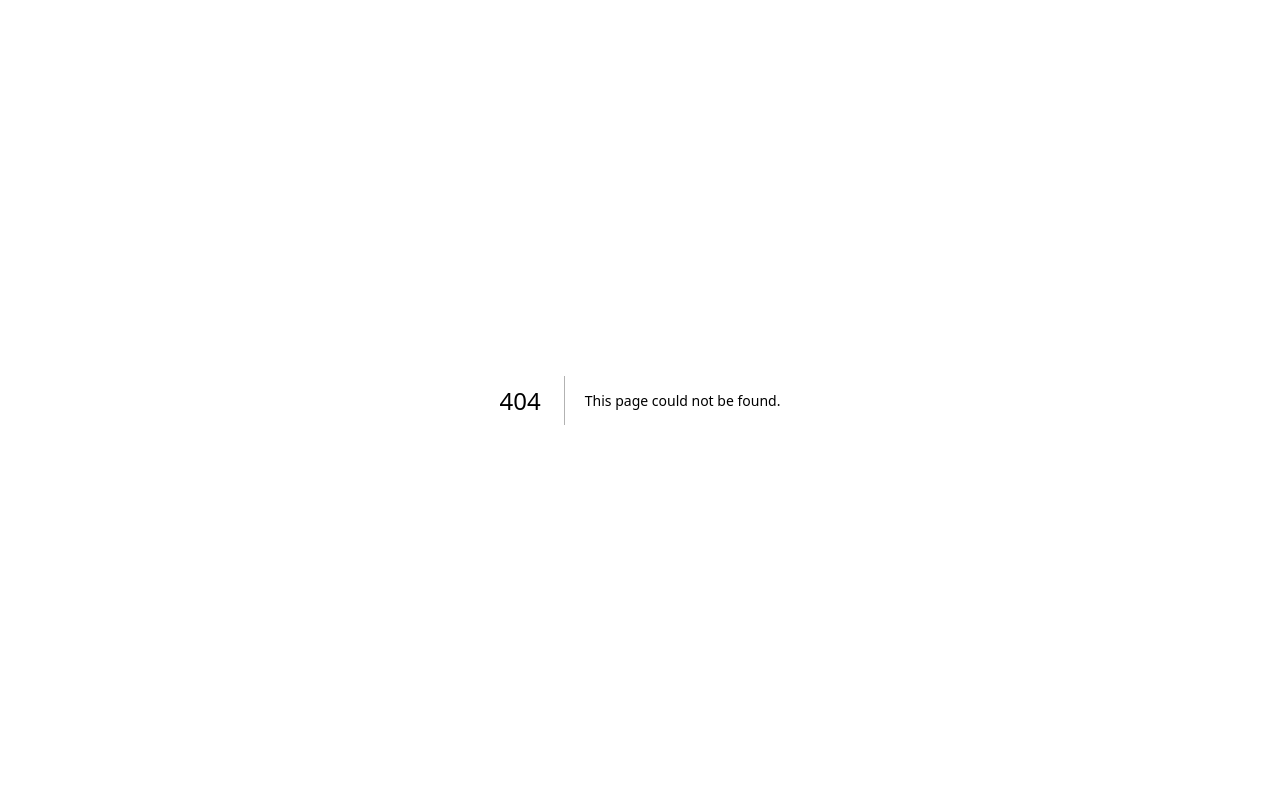
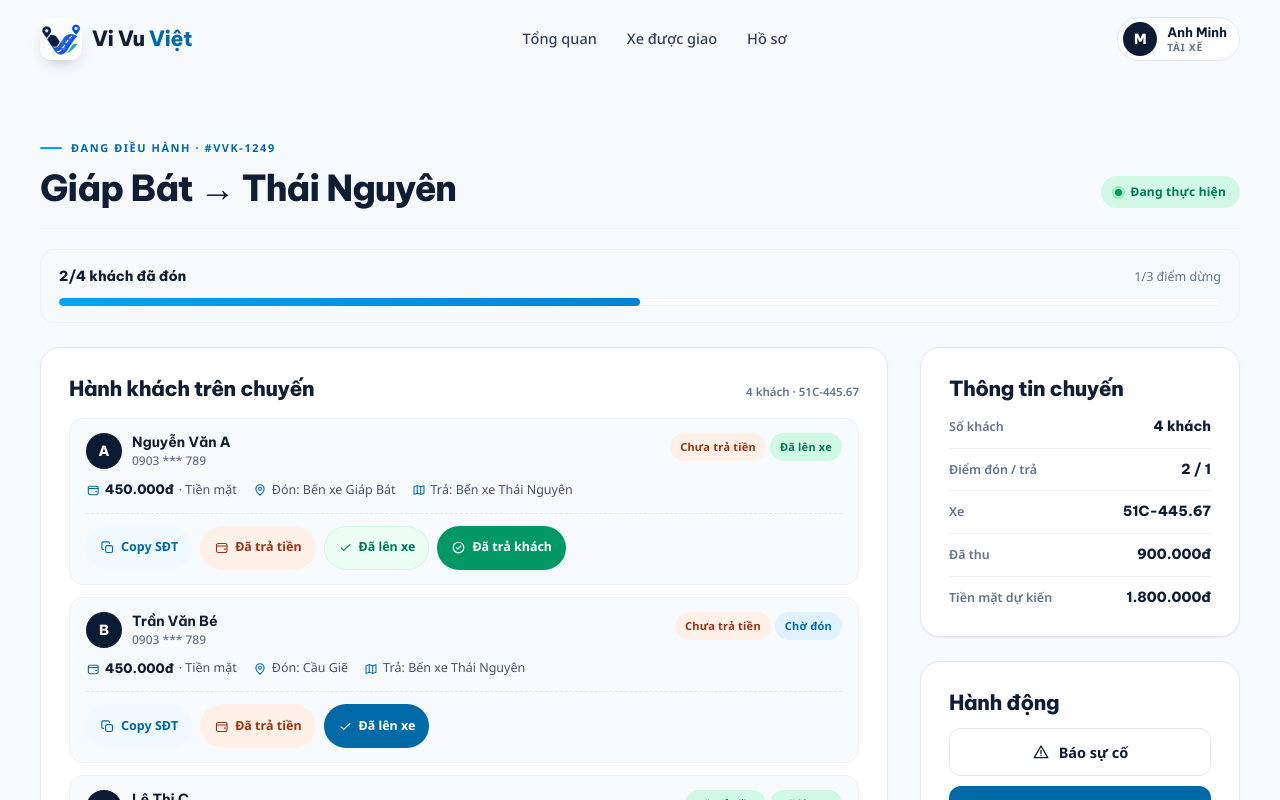
Before and after one commit to ViVuViet/ViVuViet-frontend-driver, a Next.js app: page /dieu-hanh in a window 1280 px wide. Before the commit this address had no page. Shown: the top 800 px of the page. Built offline with nearby package versions, Linux system fonts and the light colour scheme.

Commit message:
feat: hoan thien trang dieu hanh, panel hanh khach va trang thai don tra

```diff
--- /dev/null
+++ b/src/app/(driver)/dieu-hanh/_components/passengers-panel.tsx
@@ -0,0 +1,163 @@
+import { Icon } from "@/components/ui/icon";
+import { operateTrip } from "@/lib/mock/operate";
+import type { Passenger, PassengerStatus } from "@/types";
+
+const PANEL =
+  "rounded-[20px] border border-line bg-surface p-[clamp(20px,2.6vw,28px)] shadow-xs";
+const PANEL_TITLE =
+  "font-heading text-[clamp(1.1rem,1.7vw,1.3rem)] font-extrabold leading-tight tracking-[-0.02em] text-ink";
+
+const STAGE: Record<
+  PassengerStatus,
+  { label: string; className: string }
+> = {
+  "cho-don": { label: "Chờ đón", className: "bg-sky-100 text-sky-700" },
+  "da-don": { label: "Đã lên xe", className: "bg-emerald-100 text-emerald-700" },
+  "da-tra": { label: "Hoàn thành", className: "bg-emerald-100 text-emerald-700" },
+};
+
+const BADGE =
+  "inline-flex items-center rounded-full px-2.5 py-[5px] text-[11px] font-bold tracking-[0.02em] whitespace-nowrap";
+const ACTION =
+  "inline-flex min-h-11 items-center justify-center gap-1.5 rounded-full px-3.5 text-[12.5px] font-bold transition-colors max-[640px]:w-full";
+const ACTION_DONE =
+  "bg-emerald-50 text-emerald-700 shadow-[inset_0_0_0_1px_#d1fae5] hover:bg-emerald-100";
+
+function PassengerCard({ passenger }: { passenger: Passenger }) {
+  const stage = STAGE[passenger.status];
+  const completed = passenger.status === "da-tra";
+
+  return (
+    <article
+      className={`rounded-[14px] border px-4 py-3.5 ${
+        completed
+          ? "border-emerald-100 bg-emerald-50"
+          : "border-line-soft bg-canvas"
+      }`}
+    >
+      <div className="flex flex-wrap items-start justify-between gap-x-3 gap-y-2">
+        <div className="flex min-w-0 items-center gap-2.5">
+          <span
+            aria-hidden="true"
+            className="grid h-9 w-9 flex-none place-items-center rounded-full bg-navy-800 font-heading text-sm font-extrabold text-white"
+          >
+            {passenger.initial}
+          </span>
+          <div>
+            <strong className="block font-heading text-sm font-bold leading-[1.3] text-ink">
+              {passenger.name}
+            </strong>
+            <span className="mt-0.5 block text-xs font-medium text-slate-500">
+              {passenger.phoneMasked}
+            </span>
+          </div>
+        </div>
+
+        <div className="inline-flex flex-none flex-wrap justify-end gap-1">
+          <span
+            className={`${BADGE} ${
+              passenger.paid
+                ? "bg-emerald-100 text-emerald-700"
+                : "bg-[#fff1e7] text-[#9a3412]"
+            }`}
+          >
+            {passenger.paid ? "Đã trả tiền" : "Chưa trả tiền"}
+          </span>
+          <span className={`${BADGE} ${stage.className}`}>{stage.label}</span>
+        </div>
+      </div>
+
+      <div className="mt-2.5 flex flex-wrap gap-x-4 gap-y-1 text-[12.5px] text-slate-600">
+        <span className="inline-flex items-center gap-[5px]">
+          <Icon name="wallet" className="h-3.5 w-3.5 text-sky-700" />
+          <strong className="font-heading text-[13px] font-extrabold text-ink">
+            {passenger.fare}
+          </strong>
+          <span>· {passenger.paymentMethod}</span>
+        </span>
+        <span className="inline-flex items-center gap-[5px]">
+          <Icon name="pin" className="h-3.5 w-3.5 text-sky-700" />
+          Đón: {passenger.pickup}
+        </span>
+        <span className="inline-flex items-center gap-[5px]">
+          <Icon name="map" className="h-3.5 w-3.5 text-sky-700" />
+          Trả: {passenger.dropoff}
+        </span>
+      </div>
+
+      <div className="mt-3 flex flex-wrap gap-2 border-t border-dashed border-line pt-3 max-[640px]:flex-col">
+        <button
+          type="button"
+          className={`${ACTION} bg-sky-50 text-sky-700 hover:bg-sky-100 hover:text-sky-800`}
+        >
+          <Icon name="copy" className="h-[15px] w-[15px]" />
+          <span>Copy SĐT</span>
+        </button>
+
+        <button
+          type="button"
+          aria-pressed={passenger.paid}
+          className={`${ACTION} ${
+            passenger.paid
+              ? ACTION_DONE
+              : "bg-[#fff1e7] text-[#9a3412] hover:bg-orange-100 hover:text-orange-600"
+          }`}
+        >
+          <Icon name="wallet" className="h-[15px] w-[15px]" />
+          Đã trả tiền
+        </button>
+
+        {passenger.status !== "da-tra" ? (
+          <button
+            type="button"
+            aria-pressed={passenger.status === "da-don"}
+            className={`${ACTION} ${
+              passenger.status === "da-don"
+                ? ACTION_DONE
+                : "bg-sky-700 text-white hover:bg-sky-800"
+            }`}
+          >
+            <Icon name="check" className="h-[15px] w-[15px]" />
+            Đã lên xe
+          </button>
+        ) : null}
+
+        {passenger.status !== "cho-don" ? (
+          <button
+            type="button"
+            aria-pressed={passenger.status === "da-tra"}
+            className={`${ACTION} ${
+              passenger.status === "da-tra"
+                ? ACTION_DONE
+                : "bg-emerald-600 text-white hover:bg-emerald-700"
+            }`}
+          >
+            <Icon name="check-circle" className="h-[15px] w-[15px]" />
+            Đã trả khách
+          </button>
+        ) : null}
+      </div>
+    </article>
+  );
+}
+
+export function PassengersPanel() {
+  return (
+    <section aria-labelledby="tdh-passengers-title" className={PANEL}>
+      <div className="mb-4 flex flex-wrap items-baseline justify-between gap-x-3.5 gap-y-1.5">
+        <h2 id="tdh-passengers-title" className={PANEL_TITLE}>
+          Hành khách trên chuyến
+        </h2>
+        <span className="text-[11.5px] font-semibold text-slate-500">
+          {operateTrip.passengers.length} khách · {operateTrip.vehicle}
+        </span>
+      </div>
+
+      <div className="grid gap-3">
+        {operateTrip.passengers.map((passenger) => (
+          <PassengerCard key={passenger.id} passenger={passenger} />
+        ))}
+      </div>
+    </section>
+  );
+}
--- /dev/null
+++ b/src/app/(driver)/dieu-hanh/page.tsx
@@ -0,0 +1,82 @@
+import { operateTrip } from "@/lib/mock/operate";
+
+import { ConfirmModal } from "./_components/confirm-modal";
+import { PassengersPanel } from "./_components/passengers-panel";
+import { RoutePanel } from "./_components/route-panel";
+import { TripSidebar } from "./_components/trip-sidebar";
+
+export default function OperateTripPage() {
+  const { progress } = operateTrip;
+
+  return (
+    <main id="main">
+      <div className="pb-[clamp(56px,6vw,88px)] pt-[clamp(32px,4vw,56px)]">
+        <div className="mx-auto w-full max-w-[1240px] px-4 min-[769px]:px-5">
+          <header className="flex flex-wrap items-end justify-between gap-4 border-b border-line-soft pb-5">
+            <div>
+              <span className="inline-flex items-center gap-[9px] text-[11px] font-bold uppercase tracking-[0.14em] text-sky-700">
+                <span
+                  aria-hidden="true"
+                  className="h-0.5 w-[22px] rounded bg-sky-500"
+                />
+                Đang điều hành · {operateTrip.code}
+              </span>
+              <h1 className="mt-2.5 text-balance font-heading text-[clamp(1.65rem,2.8vw,2.25rem)] font-extrabold leading-[1.15] tracking-[-0.03em] text-ink max-[640px]:text-[clamp(1.4rem,5vw,1.75rem)]">
+                {operateTrip.from} → {operateTrip.to}
+              </h1>
+            </div>
+
+            <span className="inline-flex flex-none items-center gap-2 rounded-full bg-emerald-100 px-3.5 py-2 text-xs font-bold tracking-[0.02em] text-emerald-700">
+              <span
+                aria-hidden="true"
+                className="h-[7px] w-[7px] rounded-full bg-emerald-600 animate-[live-pulse_1.8s_ease-out_infinite] motion-reduce:animate-none"
+              />
+              {operateTrip.status}
+            </span>
+          </header>
+
+          <section
+            aria-label="Tiến độ chuyến"
+            className="mt-5 rounded-[14px] border border-line-soft bg-canvas px-[18px] py-4 max-[640px]:p-3.5"
+          >
+            <div className="mb-2.5 flex flex-wrap items-baseline justify-between gap-x-3 gap-y-1 text-[12.5px] text-slate-500">
+              <strong className="font-heading text-sm font-extrabold text-ink">
+                {progress.boarded}/{progress.totalPassengers} khách đã đón
+              </strong>
+              <span>
+                {progress.stopsDone}/{progress.totalStops} điểm dừng
+              </span>
+            </div>
+
+            <div
+              role="progressbar"
+              aria-valuenow={progress.percent}
+              aria-valuemin={0}
+              aria-valuemax={100}
+              aria-label={`Tiến độ chuyến ${progress.percent}%`}
+              className="h-2 overflow-hidden rounded-full bg-surface shadow-[inset_0_0_0_1px_#eef3f8]"
+            >
+              <span
+                className="block h-full rounded-full bg-linear-to-r from-sky-500 to-sky-600 transition-[width] duration-300"
+                style={{ width: `${progress.percent}%` }}
+              />
+            </div>
+          </section>
+
+          <div className="mt-6 grid grid-cols-1 items-start gap-[clamp(20px,3vw,32px)] min-[1025px]:grid-cols-[minmax(0,1fr)_minmax(0,320px)]">
+            <div className="grid gap-[clamp(18px,2.4vw,24px)]">
+              <PassengersPanel />
+              <RoutePanel />
+            </div>
+
+            <aside className="grid gap-[clamp(18px,2.4vw,24px)] min-[1025px]:sticky min-[1025px]:top-[94px]">
+              <TripSidebar />
+            </aside>
+          </div>
+        </div>
+      </div>
+
+      <ConfirmModal />
+    </main>
+  );
+}
```
